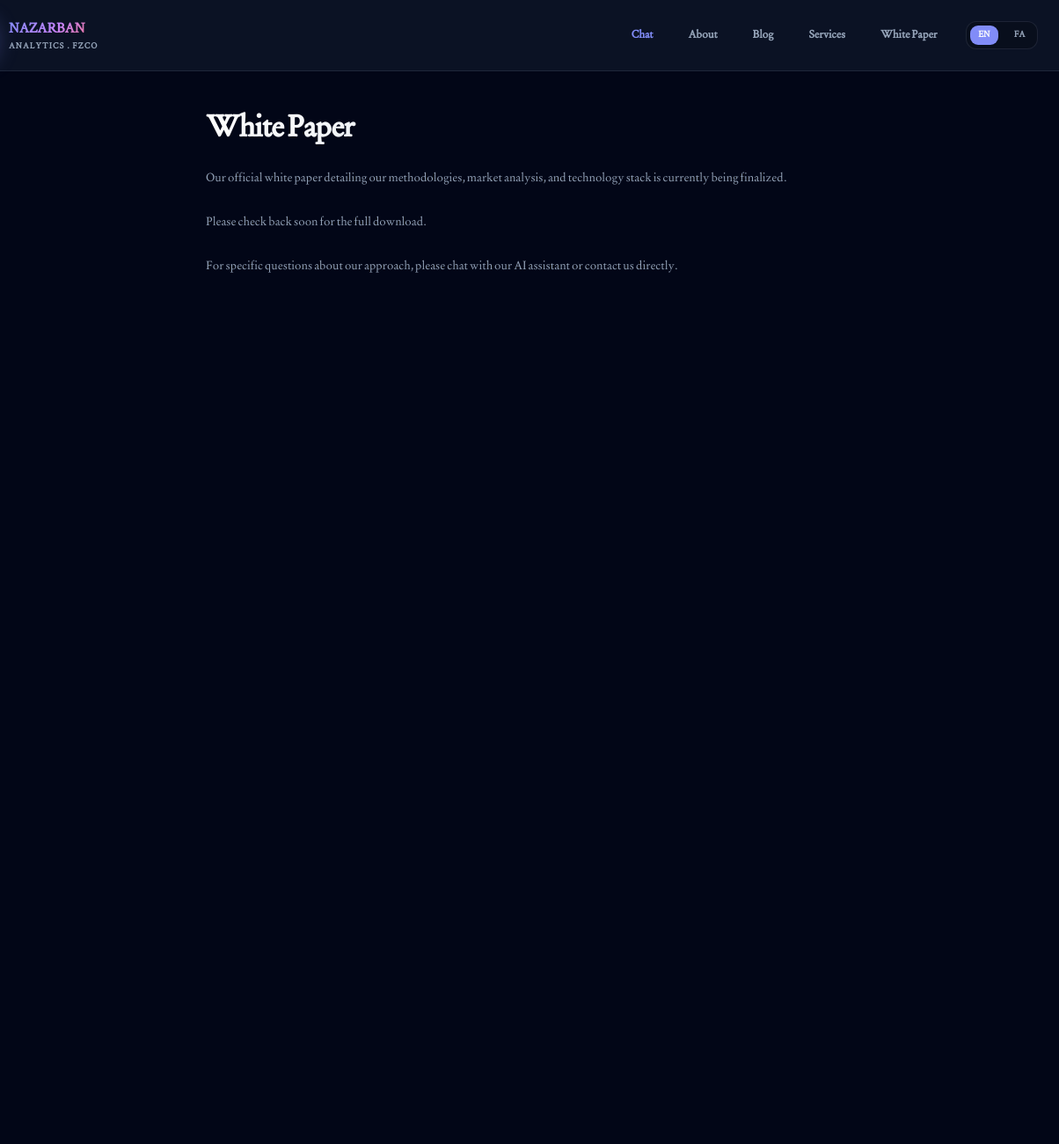
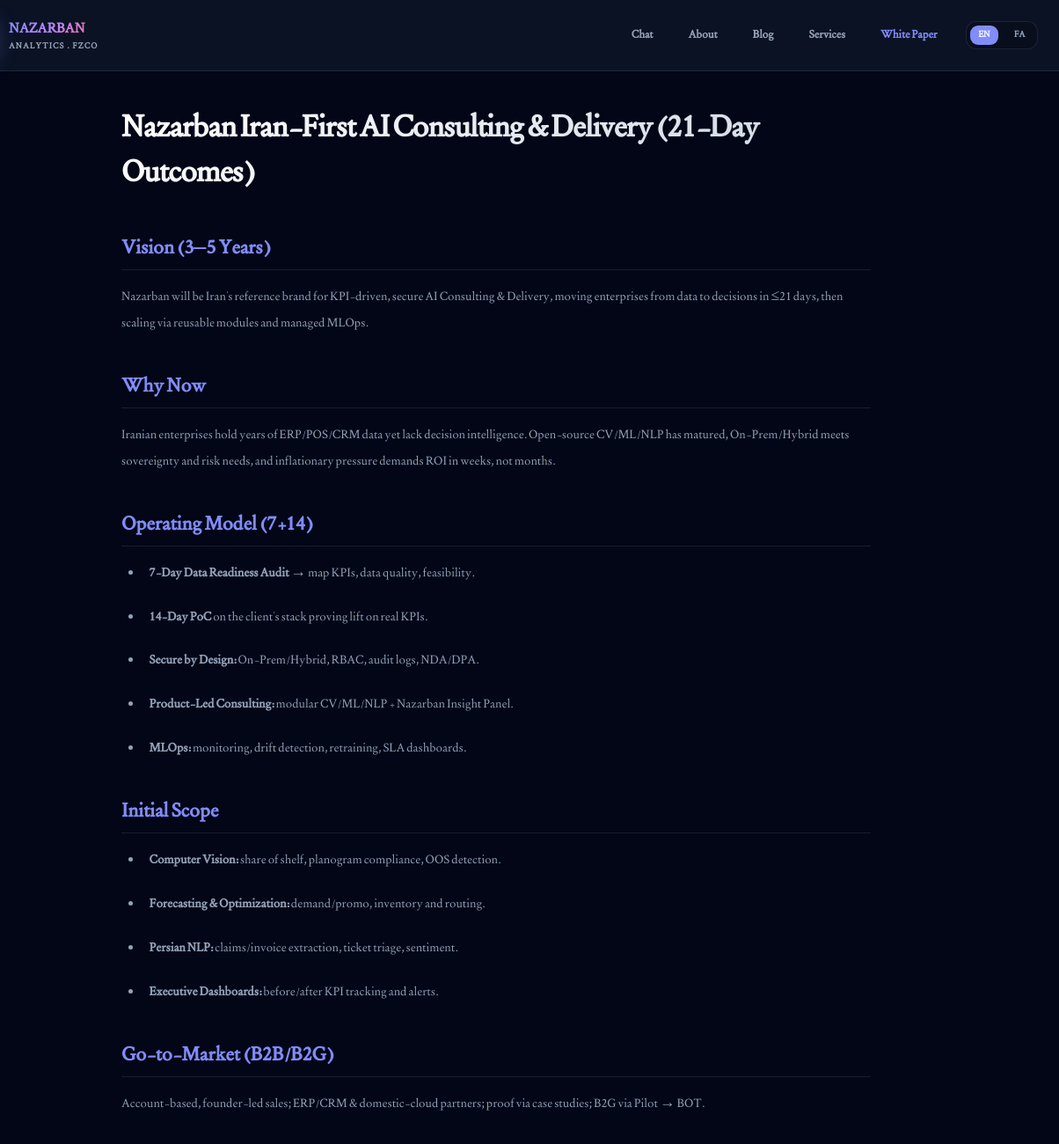
Before and after one commit to HeyArio/nazarban-ai-chatbot, a website: page public/whitepaper.html in a window 1280 px wide. Shown: the top 1300 px of the page at 88% size, 76-1280 px from the left. Before the commit the page ends 800 px from the top, so only its background shows below. Drawn offline with Linux system fonts and the light colour scheme.

Commit message:
Whitepaper changed

```diff
--- a/public/whitepaper.html
+++ b/public/whitepaper.html
@@ -29,11 +29,11 @@
 
     <div class="header-right-group">
         <nav class="nav-desktop">
-          <a href="index.html" class="active-page" data-lang-key="nav_chat">Chat</a>
+          <a href="index.html" data-lang-key="nav_chat">Chat</a>
           <a href="about.html" data-lang-key="nav_about">About</a>
           <a href="blog.html" data-lang-key="nav_blog">Blog</a>
           <a href="services.html" data-lang-key="nav_services">Services</a>
-          <a href="whitepaper.html" data-lang-key="nav_whitepaper">White Paper</a>
+          <a href="whitepaper.html" class="active-page" data-lang-key="nav_whitepaper">White Paper</a>
         </nav>
 
         <div class="language-switcher">
@@ -47,17 +47,65 @@
     </div> </header>
 
   <ul class="nav-mobile-overlay">
-      <li><a href="index.html" class="active-page" data-lang-key="nav_chat">Chat</a></li>
+      <li><a href="index.html" data-lang-key="nav_chat">Chat</a></li>
       <li><a href="about.html" data-lang-key="nav_about">About</a></li>
       <li><a href="blog.html" data-lang-key="nav_blog">Blog</a></li>
       <li><a href="services.html" data-lang-key="nav_services">Services</a></li>
-      <li><a href="whitepaper.html" data-lang-key="nav_whitepaper">White Paper</a></li>
+      <li><a href="whitepaper.html" class="active-page" data-lang-key="nav_whitepaper">White Paper</a></li>
   </ul>
   <main class="content-wrapper">
-    <h1 data-lang-key="whitepaper_title">White Paper</h1>
-    <p data-lang-key="whitepaper_wip">Our official white paper detailing our methodologies, market analysis, and technology stack is currently being finalized.</p>
-    <p data-lang-key="whitepaper_check_back">Please check back soon for the full download.</p>
-    <p data-lang-key="whitepaper_contact">For specific questions about our approach, please <a href="index.html">chat with our AI assistant</a> or contact us directly.</p>
+    <h1>Nazarban Iran-First AI Consulting & Delivery (21-Day Outcomes)</h1>
+
+    <section class="whitepaper-section">
+      <h2>Vision (3–5 Years)</h2>
+      <p>Nazarban will be Iran's reference brand for KPI-driven, secure AI Consulting & Delivery, moving enterprises from data to decisions in ≤21 days, then scaling via reusable modules and managed MLOps.</p>
+    </section>
+
+    <section class="whitepaper-section">
+      <h2>Why Now</h2>
+      <p>Iranian enterprises hold years of ERP/POS/CRM data yet lack decision intelligence. Open-source CV/ML/NLP has matured, On-Prem/Hybrid meets sovereignty and risk needs, and inflationary pressure demands ROI in weeks, not months.</p>
+    </section>
+
+    <section class="whitepaper-section">
+      <h2>Operating Model (7+14)</h2>
+      <ul>
+        <li><strong>7-Day Data Readiness Audit</strong> → map KPIs, data quality, feasibility.</li>
+        <li><strong>14-Day PoC</strong> on the client's stack proving lift on real KPIs.</li>
+        <li><strong>Secure by Design:</strong> On-Prem/Hybrid, RBAC, audit logs, NDA/DPA.</li>
+        <li><strong>Product-Led Consulting:</strong> modular CV/ML/NLP + Nazarban Insight Panel.</li>
+        <li><strong>MLOps:</strong> monitoring, drift detection, retraining, SLA dashboards.</li>
+      </ul>
+    </section>
+
+    <section class="whitepaper-section">
+      <h2>Initial Scope</h2>
+      <ul>
+        <li><strong>Computer Vision:</strong> share of shelf, planogram compliance, OOS detection.</li>
+        <li><strong>Forecasting & Optimization:</strong> demand/promo, inventory and routing.</li>
+        <li><strong>Persian NLP:</strong> claims/invoice extraction, ticket triage, sentiment.</li>
+        <li><strong>Executive Dashboards:</strong> before/after KPI tracking and alerts.</li>
+      </ul>
+    </section>
+
+    <section class="whitepaper-section">
+      <h2>Go-to-Market (B2B/B2G)</h2>
+      <p>Account-based, founder-led sales; ERP/CRM & domestic-cloud partners; proof via case studies; B2G via Pilot → BOT.</p>
+    </section>
+
+    <section class="whitepaper-section">
+      <h2>3-Year Objectives</h2>
+      <p>20–30 enterprise logos, PoC→Rollout >50%, NRR >110%, annual Nazarban AI Report, default shortlist vendor for secure On-Prem/Hybrid AI.</p>
+    </section>
+
+    <section class="whitepaper-section">
+      <h2>Success Metric</h2>
+      <p>Time-to-Value proven on executive KPIs within 21 days.</p>
+    </section>
+
+    <section class="whitepaper-section">
+      <h2>Call to Action</h2>
+      <p>Start with a 7-Day Data Readiness Audit and an executable 14-Day PoC.</p>
+    </section>
   </main>
 
   <script src="js/main.js"></script>
```
